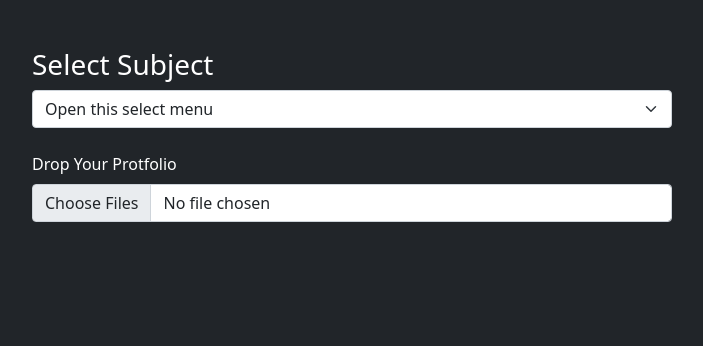
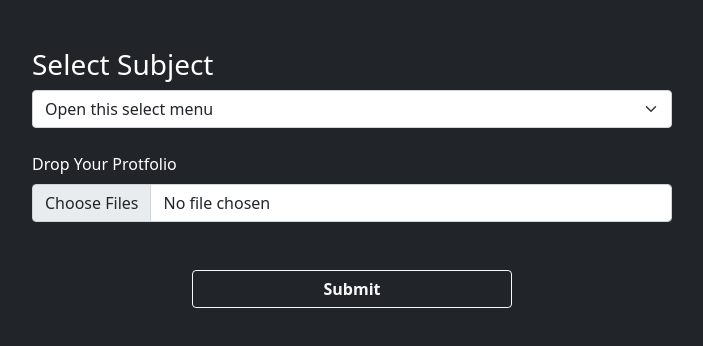
Before and after one commit to utsho-gif/project, a plain HTML site: page portfolio.html in a window 1280 px wide. Shown: the whole page, without its empty margins (288-991 px from the left). Drawn offline with nearby package versions, Linux system fonts and the light colour scheme.

Commit message:
finalize form

```diff
--- a/portfolio.html
+++ b/portfolio.html
@@ -21,6 +21,11 @@
                 <label for="formFileMultiple" class="form-label text-white mt-4">Drop Your Protfolio</label>
                 <input class="form-control" type="file" id="formFileMultiple" multiple>
               </div>
+              <div class="d-flex justify-content-center align-center">
+                <button type="button" class="btn btn-outline-light mx-auto w-50 fw-bold">Submit</button>
+              </div>
+
+
         </div>
 
       </div>
```
